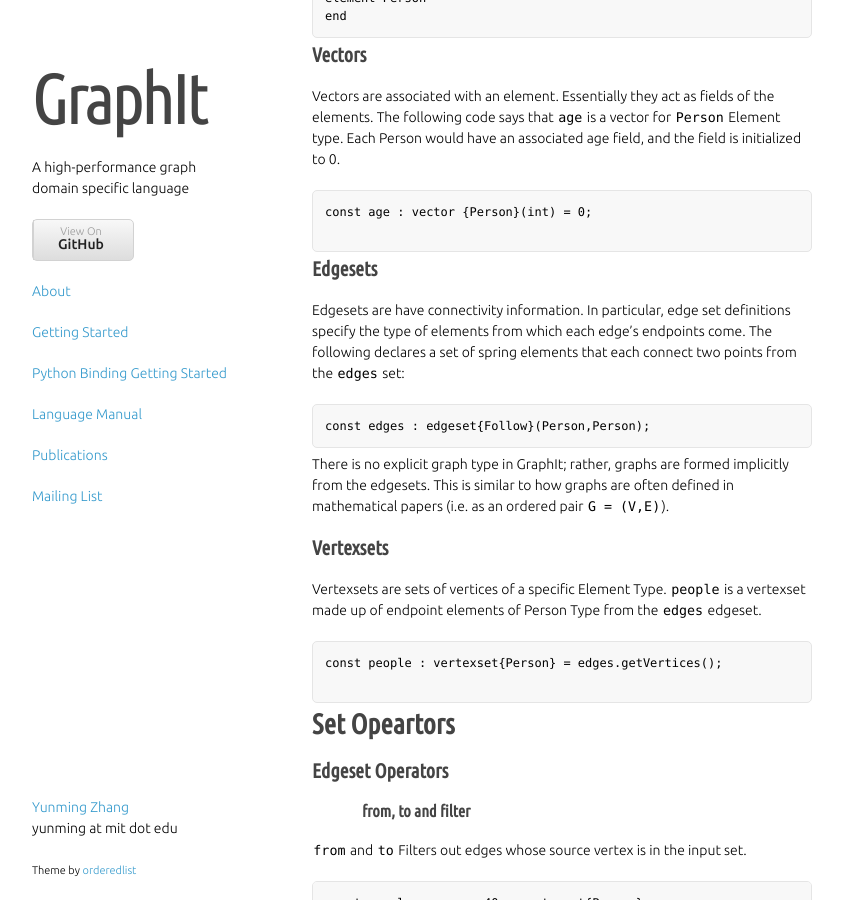
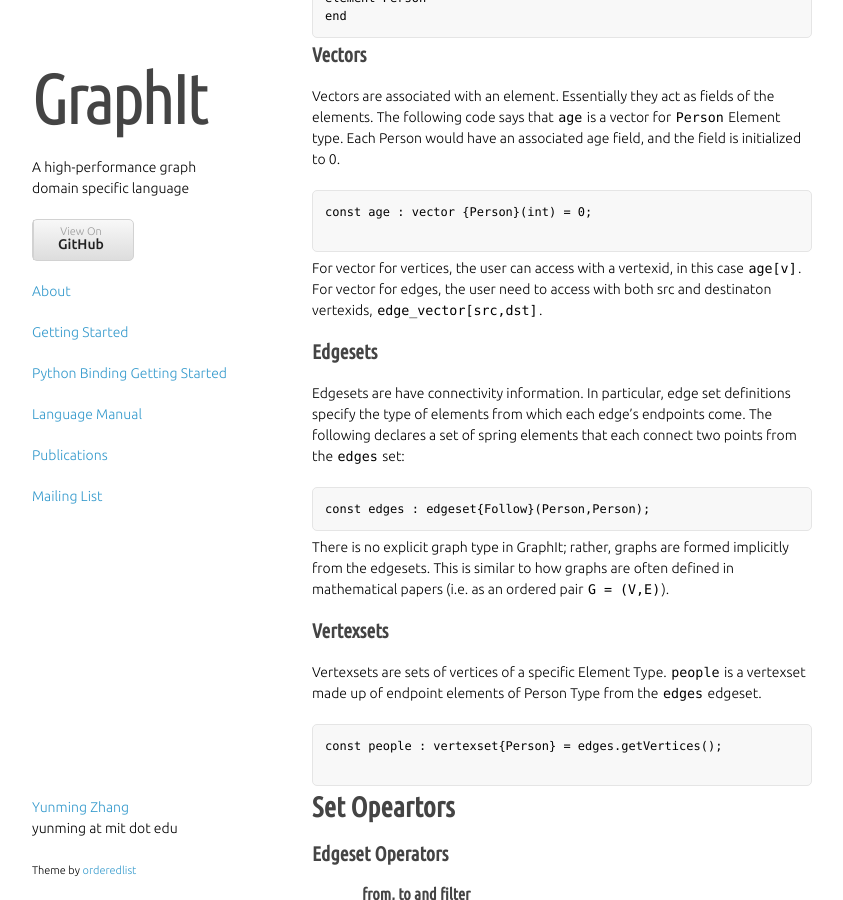
Before and after one commit to yunmingzhang17/yunmingzhang17.github.io, a Jekyll site: the page built from language.md, in a window 1280 px wide and 900 px high, scrolled down 3828 px. Shown: the whole window, without its empty margins (218-1061 px from the left). Built offline with Jekyll 4.4.1, drawn with Linux system fonts in a browser that asks for light colours; nearby versions of some CDN libraries; some web fonts are replaced; library files that are not in the unit come from our copies.

Commit message:
adding some descriptions for a potential edge based vector

````diff
--- a/language.md
+++ b/language.md
@@ -173,7 +173,7 @@
 
 ```
 
-
+For vector for vertices, the user can access with a vertexid, in this case `age[v]`. For vector for edges, the user need to access with both src and destinaton vertexids, `edge_vector[src,dst]`.
 
 
 ## Edgesets
````
Also changed, not shown: 1 other file.
